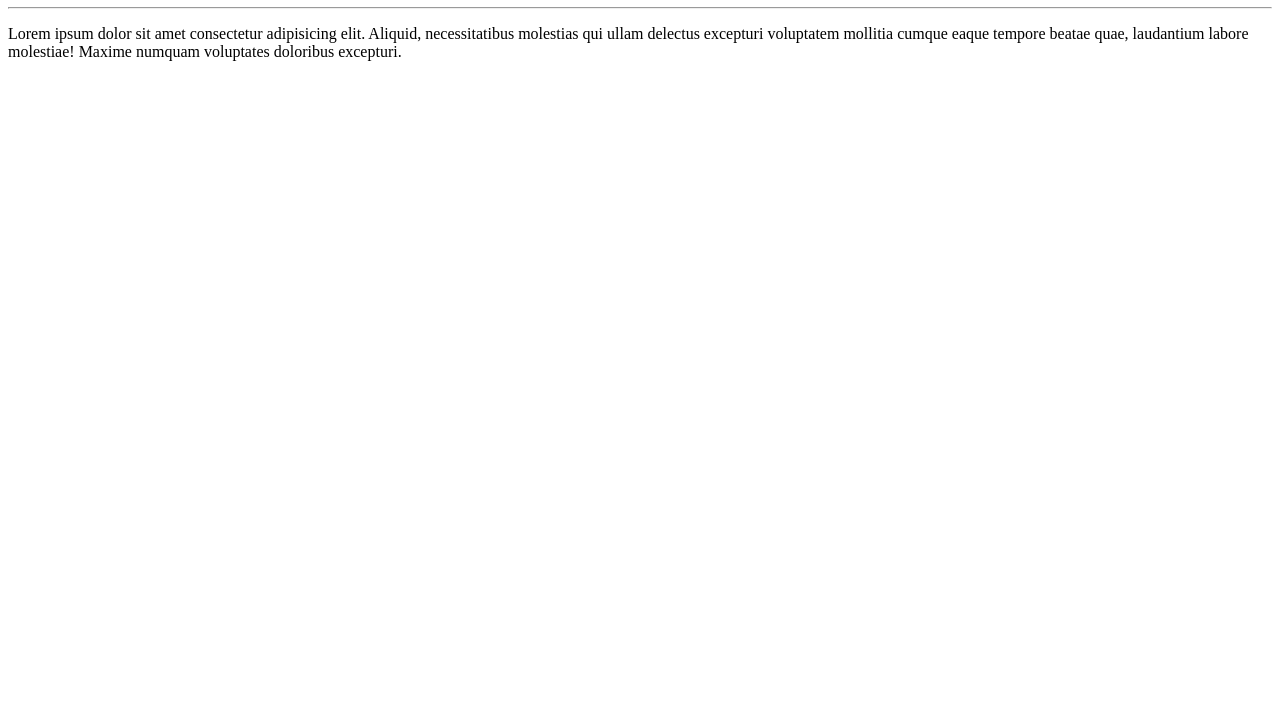
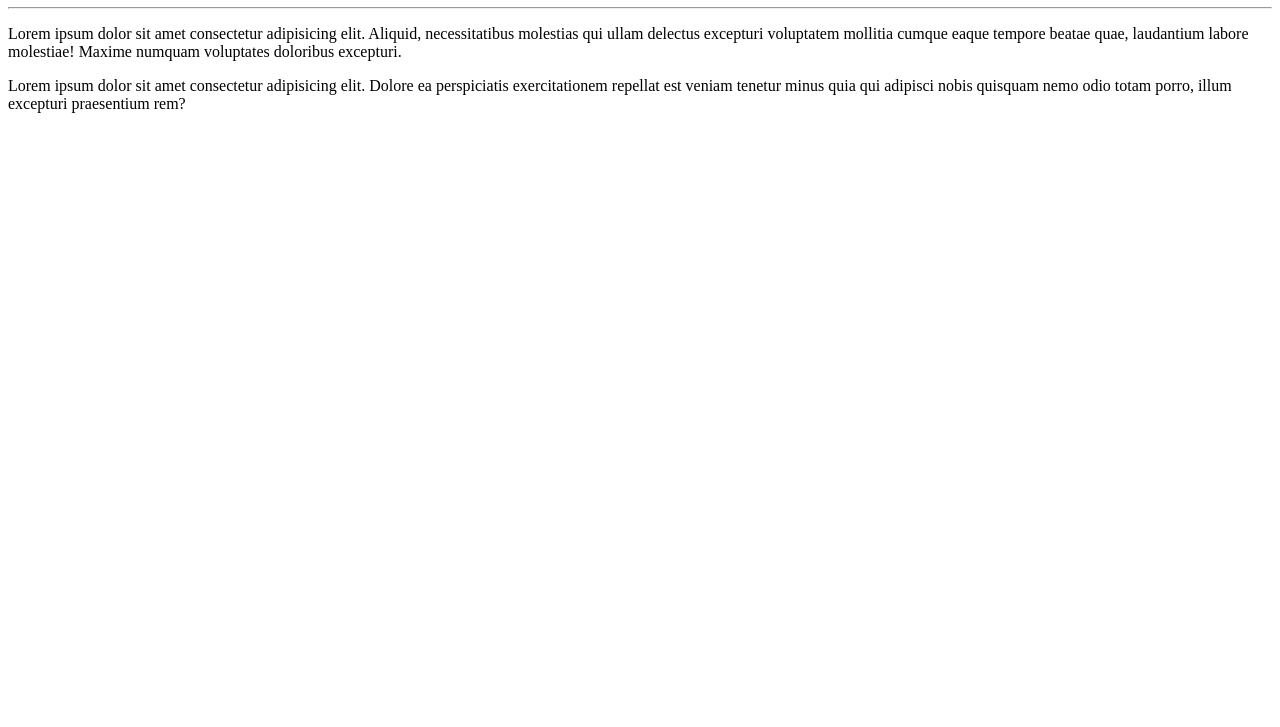
Before and after one commit to EvanilsonCarvalho/Ola-Mundo, a plain HTML site: page site-exemplo/index.html in a window 1280 px wide. Shown: the part 73-800 px from the top of the page. Drawn offline with Linux system fonts and the light colour scheme.

Commit message:
adicionei mais um parpagrafo

```diff
--- a/site-exemplo/index.html
+++ b/site-exemplo/index.html
@@ -10,5 +10,6 @@
     <hr>
     <p>Lorem ipsum dolor sit amet consectetur adipisicing elit. Aliquid, necessitatibus molestias qui ullam delectus excepturi voluptatem mollitia cumque eaque tempore beatae quae, laudantium labore molestiae! Maxime numquam voluptates doloribus excepturi.
     </p>
+    <p>Lorem ipsum dolor sit amet consectetur adipisicing elit. Dolore ea perspiciatis exercitationem repellat est veniam tenetur minus quia qui adipisci nobis quisquam nemo odio totam porro, illum excepturi praesentium rem?</p>
 </body>
 </html>
```
